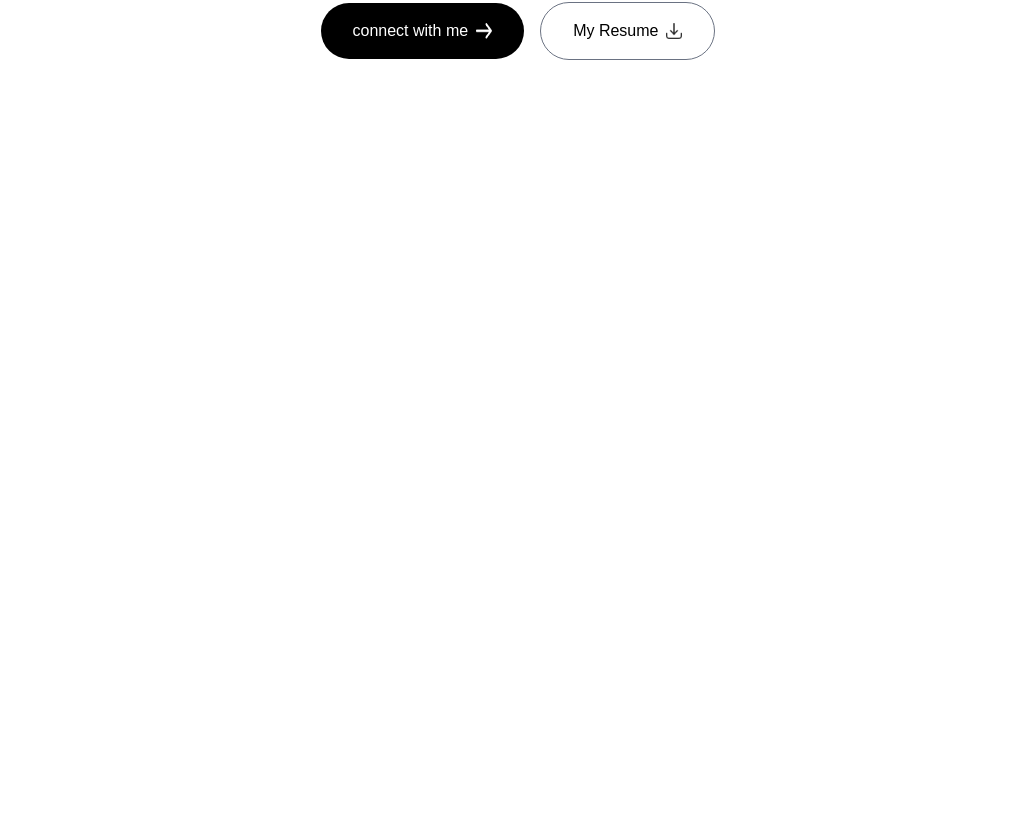
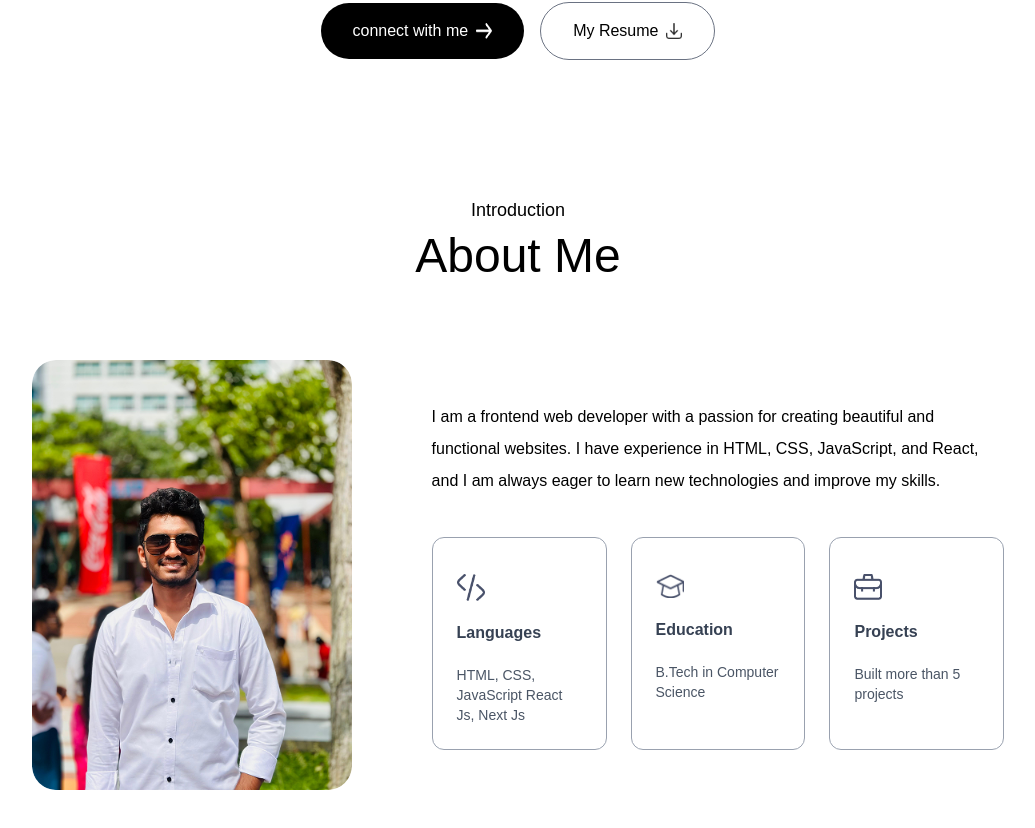
Before and after one commit to MrVirul/mr-virul-portfolio, a Next.js app: page / in a window 1280 px wide. Shown: the part 504-1332 px from the top of the page, without its empty margins (122-1157 px from the left). Before the commit the page ends 800 px from the top, so only its background shows below. Built offline with nearby package versions, Linux system fonts and the light colour scheme; a web font is replaced by a local one.

Commit message:
feat: add About component; enhance layout, styling, and functionality across components

```diff
--- /dev/null
+++ b/app/components/About.jsx
@@ -0,0 +1,39 @@
+import React from 'react'
+import Image from "next/image";
+import {assets, infoList} from "@/assets/assets";
+
+const About = () => {
+    return (
+        <div id={'about'} className="w-full px-[12%] py-10 scroll-mt-20">
+            <h4 className='text-center mb-2 text-lg font-Fira_Code'>Introduction</h4>
+            <h2 className='text-center mb-2 text-5xl font-Fira_Code'>About Me</h2>
+
+            <div className='flex w-full flex-col lg:flex-row items-center gap-20 my-20'>
+                <div className='w-64 sm:w-80 rounded-3xl max-w-none'>
+                    <Image src={assets.user_image} alt={"user"} className="w-full rounded-3xl"/>
+                </div>
+                <div className='flex-1'>
+                    <p className='mb-10 max-w-2xl font-Ovo'>
+                        I am a frontend web developer with a passion for creating beautiful and
+                        functional websites. I have experience in HTML, CSS, JavaScript, and
+                        React, and I am always eager to learn new technologies and improve my
+                        skills.
+                    </p>
+
+                    <ul className='grid grid-cols-1 sm:grid-cols-3 gap-6 max-w-2xl'>
+                        {infoList.map(({icon, iconDark, title, description}, index) => (
+                            <li key={index}
+                                className='border-[0.5px] border-gray-400 rounded-xl p-6 cursor-pointer hover:bg-lighthover hover:-translate-y-1 duration-500 hover:shadow-black transition-all'>
+                                <Image src={icon} alt={title} className="w-7 mt-3"/>
+                                <h3 className='my-4 font-semibold text-gray-700'>{title}</h3>
+                                <p className='text-gray-600 text-sm'>{description}</p>
+                            </li>
+                        ))}
+                    </ul>
+                </div>
+            </div>
+        </div>
+    )
+}
+
+export default About
--- a/app/components/Header.jsx
+++ b/app/components/Header.jsx
@@ -1,4 +1,4 @@
-import { assets } from "@/assets/assets";
+import {assets} from "@/assets/assets";
 import Image from "next/image";
 import React from "react";
 
--- a/app/components/Navbar.jsx
+++ b/app/components/Navbar.jsx
@@ -1,4 +1,4 @@
-import { assets } from "@/assets/assets";
+import {assets} from "@/assets/assets";
 import React from "react";
 import Image from "next/image";
 
@@ -110,7 +110,7 @@ const Navbar = () => {
 
                     {/* open menu button for mobile view */}
                     <button className="block md:hidden ml-3" onClick={openMenu}>
-            <Image src={assets.menu_black} alt="" className="w-6" />
+                        <Image src={assets.menu_black} alt="" className="w-6"/>
                     </button>
                 </div>
 
--- a/app/layout.js
+++ b/app/layout.js
@@ -10,6 +10,7 @@ const fira_Code = Fira_Code({
 const ovo = Ovo({
     subsets: ["latin"],
     weight: ["400"],
+    variable: '--font-ovo' // Add this line
 });
 
 export const metadata = {
@@ -19,8 +20,8 @@ export const metadata = {
 
 export default function RootLayout({ children }) {
     return (
-    <html lang="en">
-      <body className={`${fira_Code.className} ${ovo.className} antialiased leading-8 overflow-x-hidden` }>
+        <html lang="en" className="scroll-smooth">
+        <body className={`${fira_Code.variable} ${ovo.variable} antialiased leading-8 overflow-x-hidden`}>
         {children}
         </body>
         </html>
--- a/app/page.js
+++ b/app/page.js
@@ -1,12 +1,14 @@
 'use client';
 import Navbar from "./components/Navbar";
-import Header from "./components/Header"; // <-- Add this line
+import Header from "./components/Header";
+import About from "@/app/components/About";
 
 export default function Home() {
-  return (
-    <>
-      <Navbar />
-      <Header />
-    </>
-  );
+    return (
+        <>
+            <Navbar/>
+            <Header/>
+            <About/>
+        </>
+    );
 }
--- a/tailwind.config.mjs
+++ b/tailwind.config.mjs
@@ -1,20 +1,26 @@
 /**@type {import ('tailwindcss').config}*/
 export default {
     content: [
-    ".pages/**/*.{js,ts,jsx,tsx,mdx}",
+        "./pages/**/*.{js,ts,jsx,tsx,mdx}",
         "./components/**/*.{js,ts,jsx,tsx,mdx}",
         "./app/**/*.{js,ts,jsx,tsx,mdx}",
-  ],theme:{
+    ],
+    theme: {
         extend: {
             colors: {
-            lighthover: "#f3f4f6",
+                lightHover: "#f3f4f6",  // Changed to camelCase
                 darkhover: "#111827",
                 darktheme: "#111827",
             },
             fontFamily: {
-    firaCode: ['var(--font-fira-code)', 'monospace'],
-    ovo: ['var(--font-ovo)', 'serif'],
+                'Fira_Code': ['var(--font-fira-code)', 'monospace'],
+                'Ovo': ['var(--font-ovo)', 'serif'],
+            },
+            boxShadow: {
+                'black': '4px 4px 0 #000',
+                'white': '4px 4px 0 #fff',
+            }
         },
     },
-  },plugin: [],
+    plugins: [],
 };
```
Lines whose indentation alone changed are shown as unchanged.
